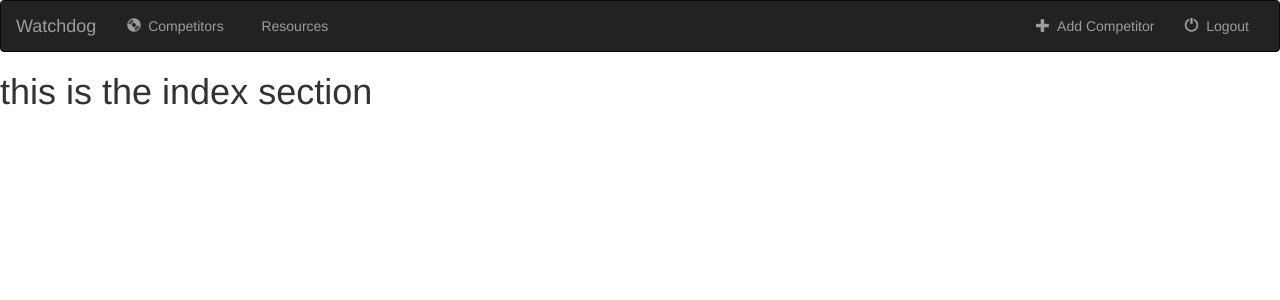
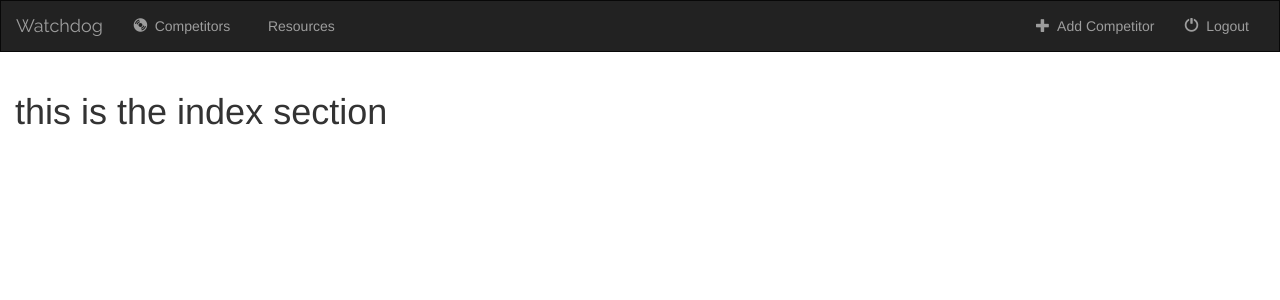
Before and after one commit to dmsproduct/watchdog, a Django app: page / in a window 1280 px wide. Shown: the top 300 px of the page. Run offline with Django 3.2, Linux system fonts and the light colour scheme; some libraries are stand-ins or nearby versions.

Commit message:
added more styles

```diff
--- /dev/null
+++ b/main/static/main/styles.css
@@ -0,0 +1,7 @@
+.navbar {
+    border-radius: 0;
+}
+
+.navbar-brand {
+    font-family: 'Raleway', sans-serif;
+}
--- a/main/templates/main/base.html
+++ b/main/templates/main/base.html
@@ -3,8 +3,10 @@
 <head>
     <meta charset="UTF-8">
     <title>Watchdog - Competitor Tracking</title>
+    {% load staticfiles %}
     <link rel="stylesheet" href="https://maxcdn.bootstrapcdn.com/bootstrap/3.3.7/css/bootstrap.min.css">
     <link href="https://fonts.googleapis.com/css?family=Raleway" rel="stylesheet">
+    <link rel="stylesheet" href="{% static 'main/styles.css'%}">
 
 </head>
 <nav class="navbar navbar-inverse">
--- a/main/templates/main/index.html
+++ b/main/templates/main/index.html
@@ -1,5 +1,8 @@
 {% extends 'main/base.html' %}
 
 {% block body %}
-<h1>this is the index section</h1>
+<div class="container-fluid">
+    <h1>this is the index section</h1>
+</div>
+
 {% endblock %}
```
